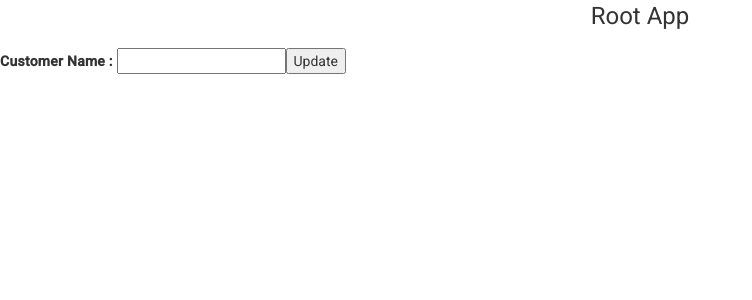
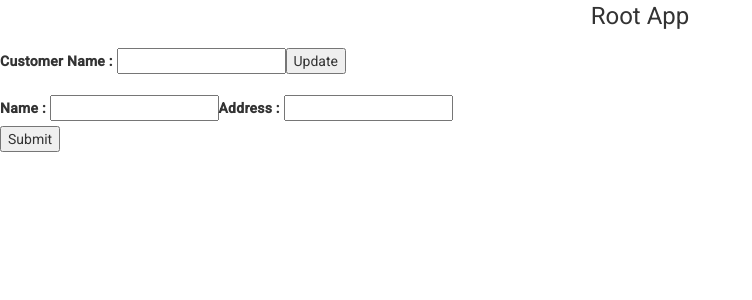
Before and after one commit to Hypertext-Assassin-RSS/Angular-Deom, an Angular app: page / in a window 1280 px wide. Shown: the top 300 px of the page, without its empty margins (0-752 px from the left). Built offline with nearby package versions, Linux system fonts and the light colour scheme.

Commit message:
use form group to create customer form

```diff
--- a/src/app/app.component.html
+++ b/src/app/app.component.html
@@ -15,4 +15,5 @@
   </a>
 </nav>-->
 <app-form></app-form>
+<app-form-group></app-form-group>
 <router-outlet></router-outlet>
--- a/src/app/app.module.ts
+++ b/src/app/app.module.ts
@@ -9,6 +9,7 @@ import { DataComponent } from './data/data.component';
 import {TestService} from "./test.service";
 import {ReactiveFormsModule} from "@angular/forms";
 import { FormComponent } from './form/form.component';
+import { FormGroupComponent } from './form-group/form-group.component';
 
 
 
@@ -18,7 +19,8 @@ import { FormComponent } from './form/form.component';
     DemoComponent,
     DataComponent,
     routingComponents,
-    FormComponent
+    FormComponent,
+    FormGroupComponent
   ],
   imports: [
     BrowserModule,
--- /dev/null
+++ b/src/app/form-group/form-group.component.html
@@ -0,0 +1,14 @@
+<form [formGroup]="customerForm" (ngSubmit)="onSubmit()">
+  <label>
+    Name :
+    <input type="text" formControlName="customerName">
+  </label>
+
+  <label>
+    Address :
+    <input type="text" formControlName="customerAddress">
+  </label>
+
+</form>
+
+<button type="submit" (click)="onSubmit()">Submit</button>
--- /dev/null
+++ b/src/app/form-group/form-group.component.ts
@@ -0,0 +1,18 @@
+import { Component } from '@angular/core';
+import {FormGroup,FormControl} from "@angular/forms";
+
+@Component({
+  selector: 'app-form-group',
+  templateUrl: './form-group.component.html',
+  styleUrls: ['./form-group.component.css']
+})
+export class FormGroupComponent {
+  customerForm = new FormGroup({
+    customerName : new FormControl(''),
+    customerAddress : new FormControl(''),
+  })
+
+  onSubmit(){
+    console.log(this.customerForm.value)
+  }
+}
```
Also changed, not shown: src/app/form-group/form-group.component.css (added), 1 other file (tests, documents, lock files or other folders).
